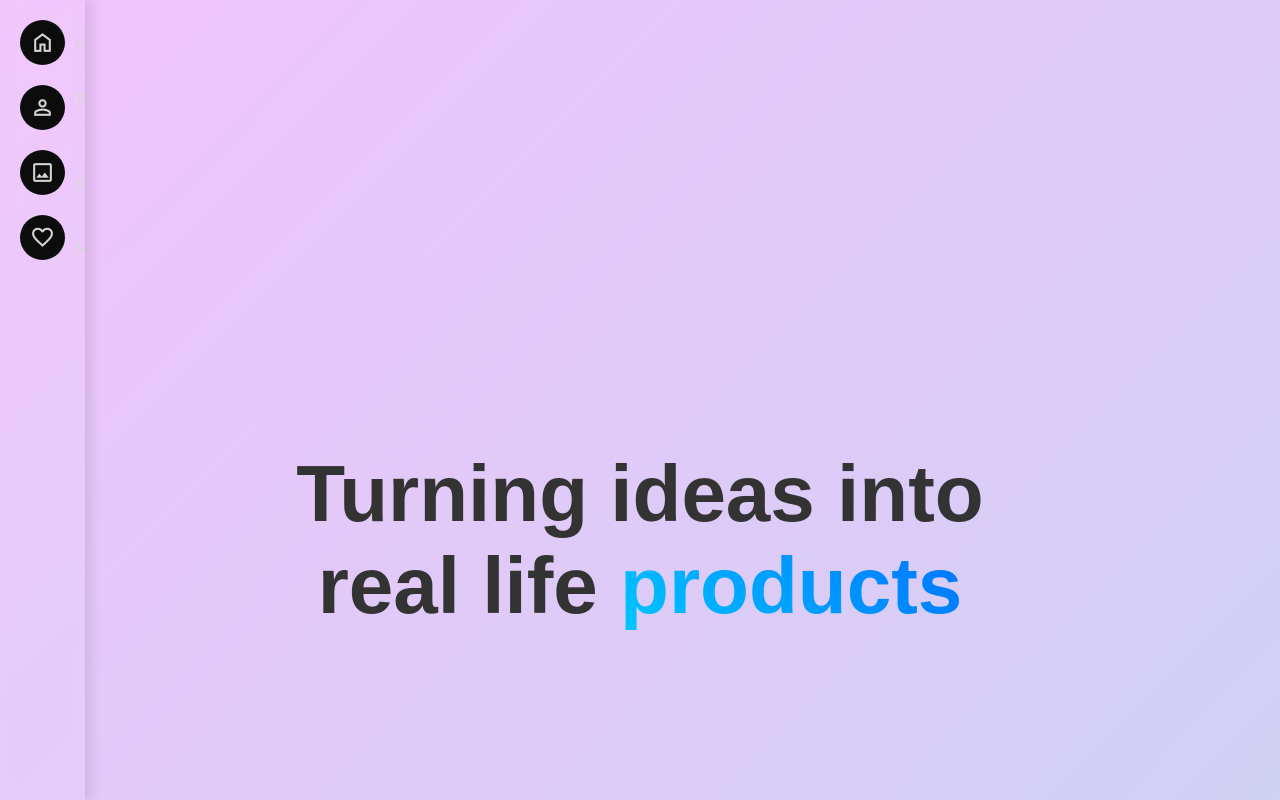
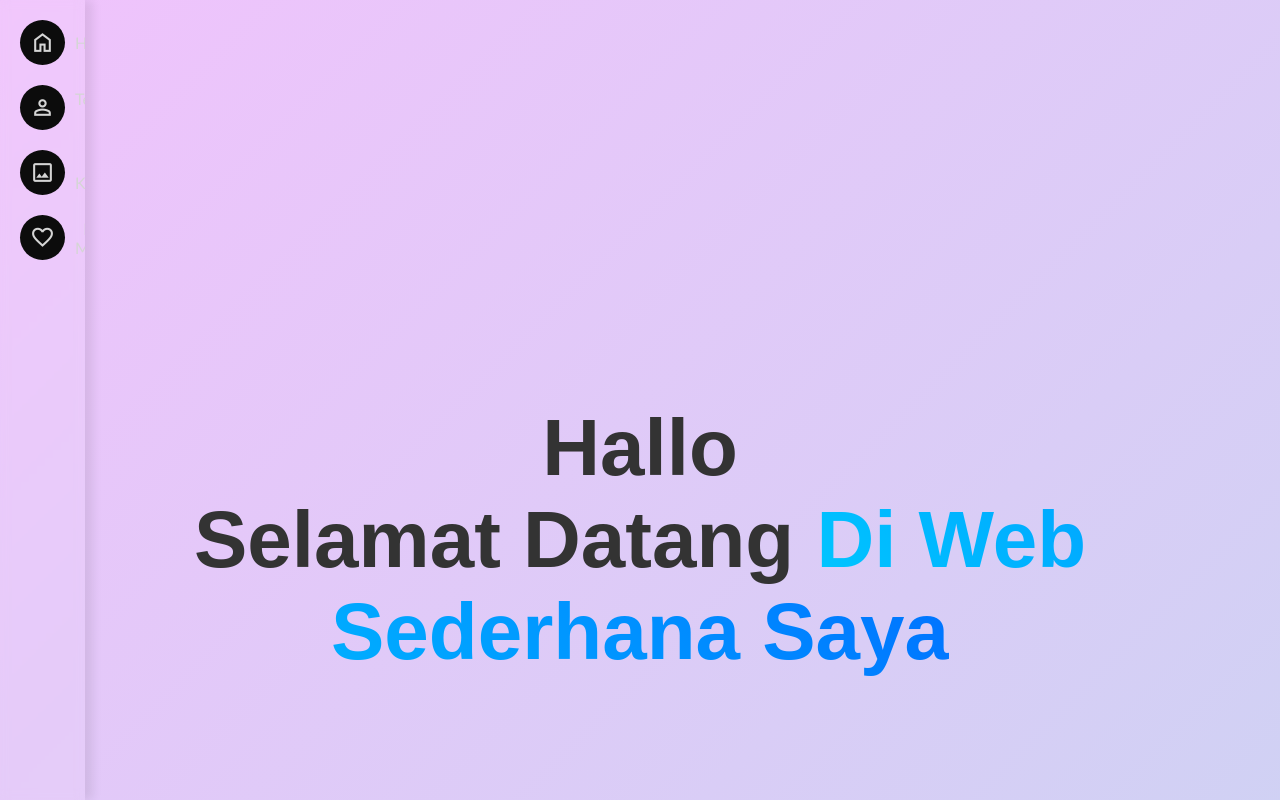
Before and after one commit to PutraNias/web_putra, a plain HTML site: page index.html in a window 1280 px wide. Shown: the top 800 px of the page. Drawn offline with nearby package versions, Linux system fonts and the light colour scheme.

Commit message:
Update index.html

```diff
--- a/index.html
+++ b/index.html
@@ -39,7 +39,7 @@
     </div>
 
     <header id="home" class="hero">
-        <h1>Turning ideas into <br><span class="highlight">real life <span class="gradient">products</span></span></h1>
+        <h1>Hallo <br><span class="highlight">Selamat Datang <span class="gradient">Di Web Sederhana Saya</span></span></h1>
     </header>
 
     <section id="tentang" class="section">
```
